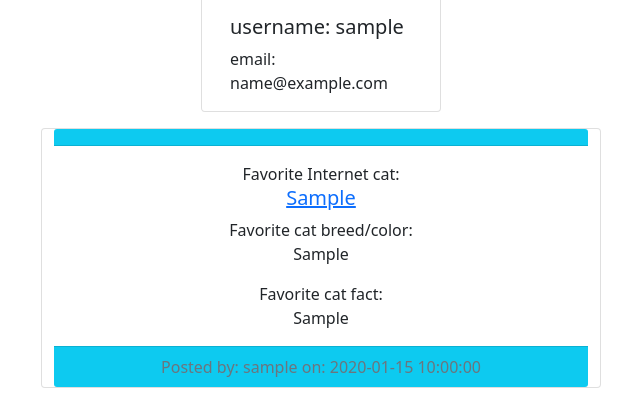
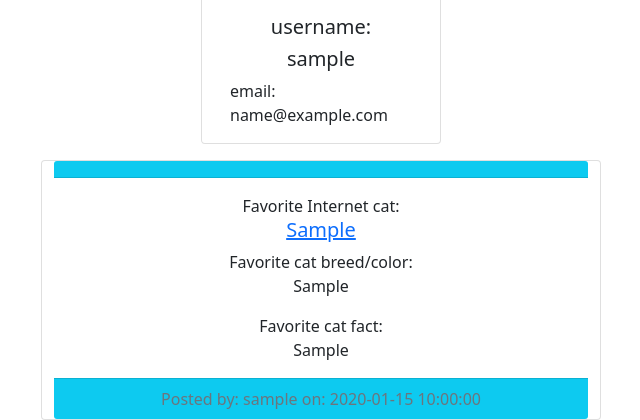
Before and after one commit to Navi-beep/cat_app, a Flask app: page /user/1 in a window 1280 px wide. Shown: the part 360-780 px from the top of the page, without its empty margins (307-947 px from the left). Run offline with Flask 2, Linux system fonts and the light colour scheme; a user stored in the database is signed in; tables that the repository leaves empty hold one stand-in row (values such as "Sample post"); some libraries are stand-ins or nearby versions.

Commit message:
changed user profile

```diff
--- a/app/templates/userprofile.html
+++ b/app/templates/userprofile.html
@@ -13,7 +13,8 @@
     <div class="d-flex card" style="width: 15rem;">
         <img src="http://placekitten.com/g/200/200" class="img mt-3 border border-2 border-dark w-auto " style="width: 15rem;" alt="kittycat">
         <div class="card-body">
-        <h5 class="card-title">username: {{user.username}}</h5>
+        <h5 class="card-title text-center">username:</h5>
+        <h5 class="card-title text-center">{{user.username}}</h5>
         {% if current_user == user %}
         <p class="card-text">email: {{user.email}} </p>
         {% endif %}
```
